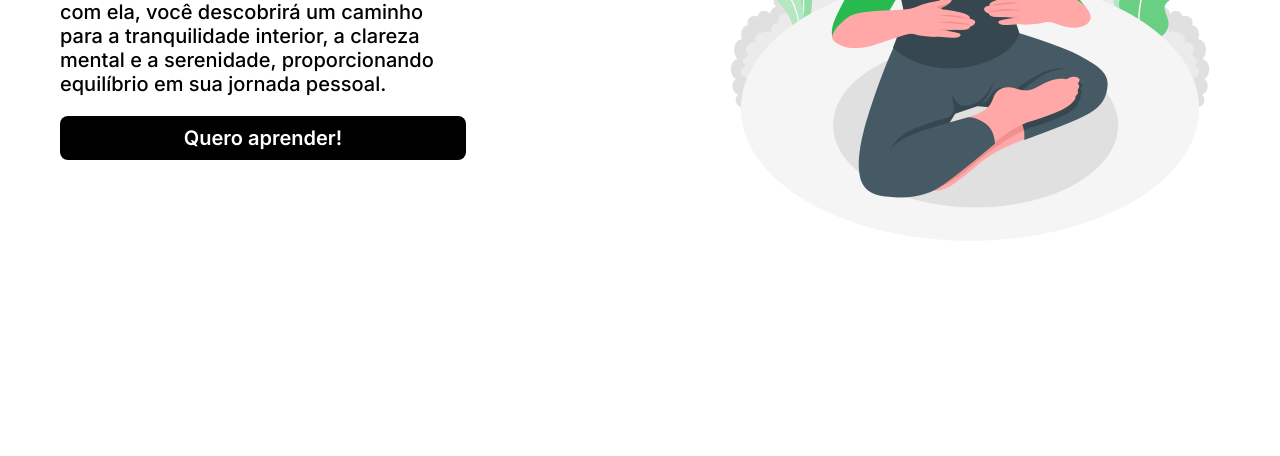
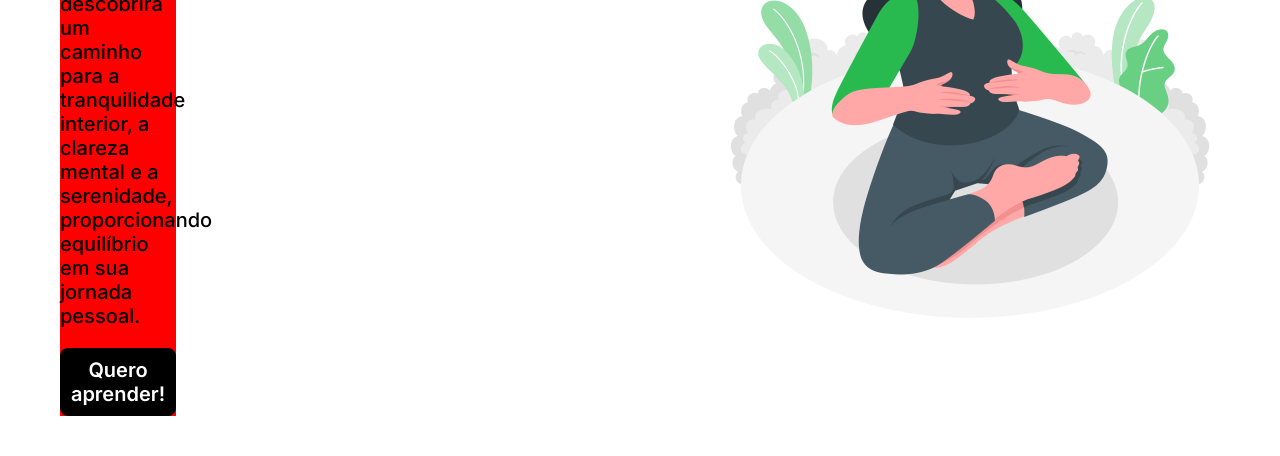
Before and after one commit to yasminmilhomem/primeira-landing-page, a plain HTML site: page index.html in a window 1280 px wide. Shown: the part 405-861 px from the top of the page. Before the commit the page ends 800 px from the top, so only its background shows below. Drawn offline with Linux system fonts and the light colour scheme.

Commit message:
ajustes da interface

```diff
--- a/style.css
+++ b/style.css
@@ -63,7 +63,8 @@ li {
 .esquerda {
     display: flex;
     flex-direction: column;
-    width: 35%;
+    width: 10%;
+    background-color: red;
 }
 
 p, h1 {
```
